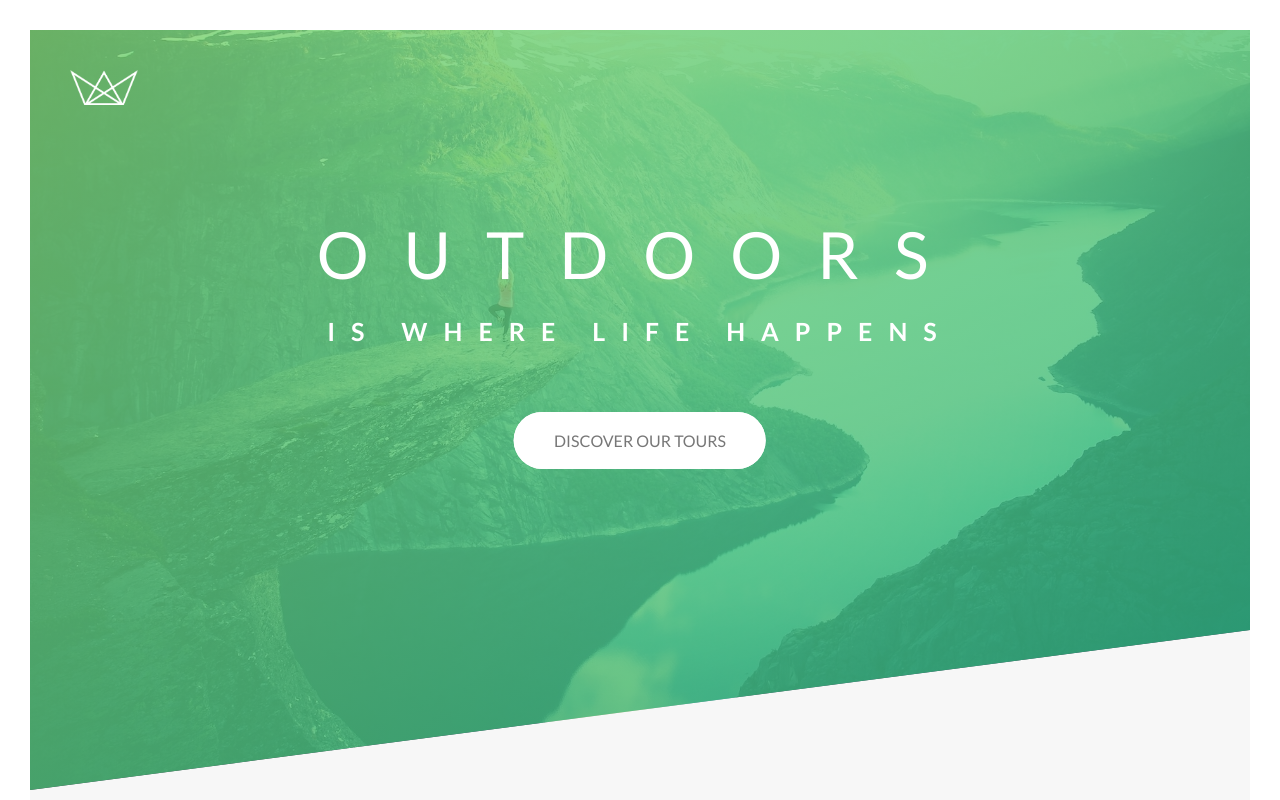
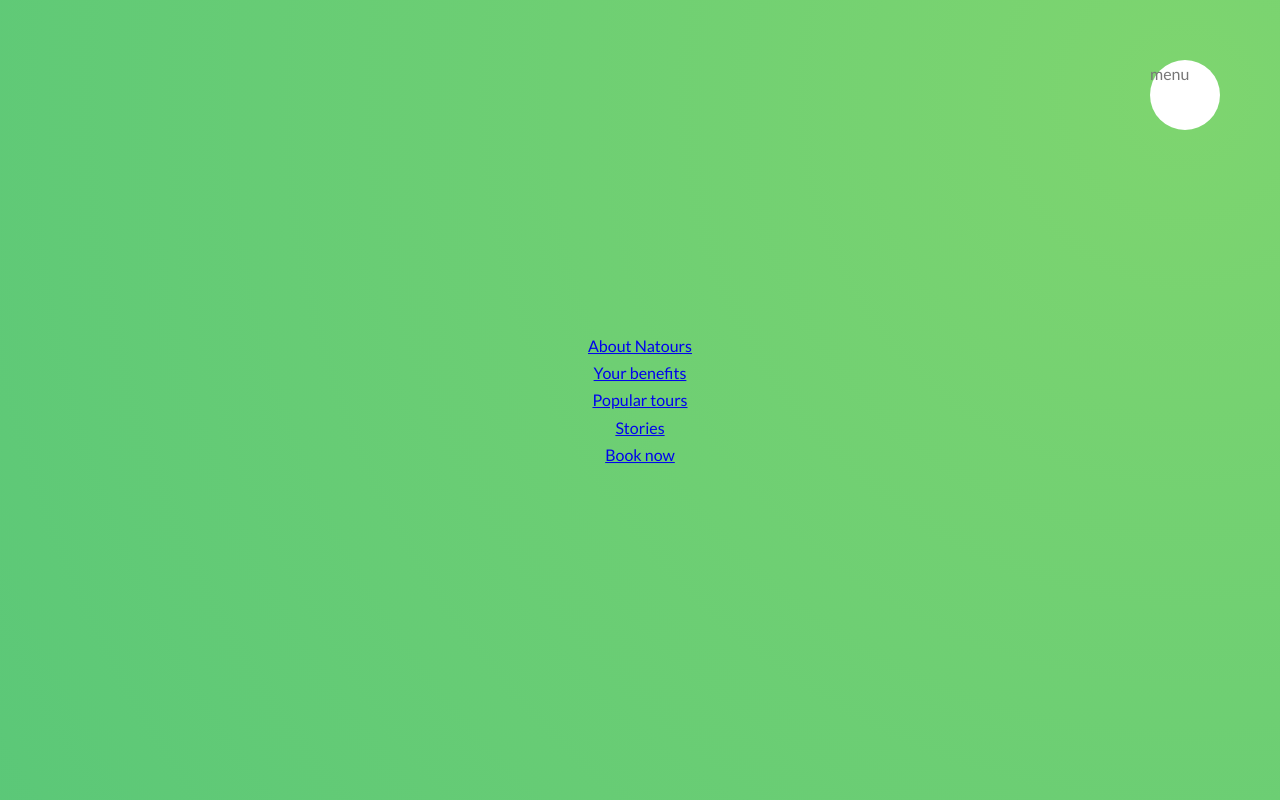
Before and after one commit to BBugarcic/natours, a website: page index.html in a window 1280 px wide. Shown: the top 800 px of the page. Drawn offline with Linux system fonts and the light colour scheme.

Commit message:
navigation initial - navigation list - navigation background - navigation button

```diff
--- a/index.html
+++ b/index.html
@@ -13,6 +13,22 @@
         <title>Natours | Exciting tours for adventurous people</title>
     </head>
     <body>
+        <div class="navigation">
+            <input type="checkbox" class="navigation__checkbox" id="navigation-toggle">
+
+            <label for="navigation-toggle" class="navigation__button">menu</label>
+
+            <div class="navigation__background">&nbsp;</div>
+            <nav class="navigation__nav">
+                <ul class="navigation__list">
+                    <li class="navigation__item"><a href="#" class="navigation__link">About Natours</a></li>
+                    <li class="navigation__item"><a href="#" class="navigation__link">Your benefits</a></li>
+                    <li class="navigation__item"><a href="#" class="navigation__link">Popular tours</a></li>
+                    <li class="navigation__item"><a href="#" class="navigation__link">Stories</a></li>
+                    <li class="navigation__item"><a href="#" class="navigation__link">Book now</a></li>
+                </ul>
+            </nav>
+        </div>
         <header class="header">
             <div class="header__logo-box">
                 <img src="img/logo-white.png" alt="Logo" class="header__logo">
--- a/sass/abstracts/_mixins.scss
+++ b/sass/abstracts/_mixins.scss
@@ -5,3 +5,10 @@
         display: table;
     }
 }
+
+@mixin center-absolute {
+    position: absolute;
+    top: 50%;
+    left: 50%;
+    transform: translate(-50%, -50%);
+}
--- /dev/null
+++ b/sass/layout/_navigation.scss
@@ -0,0 +1,53 @@
+.navigation {
+    &__checkbox {
+        display: none;
+    }
+
+    &__button {
+        background-color: $color-white;
+        height: 7rem;
+        width: 7rem;
+        position: fixed;
+        top: 6rem;
+        right: 6rem;
+        border-radius: 50%;
+        z-index: 2000;
+    }
+
+    &__background {
+        height: 6rem;
+        width: 6rem;
+        border-radius: 50%;
+        position: fixed;
+        top: 6.5rem;
+        right: 6.5rem;
+        background-image: radial-gradient($color-primary-light, $color-primary-dark);
+        z-index: 1000;
+        transform: scale(80);
+    }
+
+    &__nav {
+        height: 100%;
+        width: 100%;
+        position: fixed;
+        top: 0;
+        right: 0;
+        z-index: 1500;
+    }
+
+    &__list {
+        @include center-absolute;
+        list-style: none;
+        text-align: center;
+        text-decoration: none;
+
+    }
+
+    &__item {
+
+    }
+
+    &__link {
+
+    }
+}
--- a/sass/main.scss
+++ b/sass/main.scss
@@ -12,6 +12,7 @@
 @import "components/story";
 @import "components/bg-video";
 @import "components/form";
+@import "layout/navigation";
 @import "layout/header";
 @import "layout/grid";
 @import "layout/footer";
```
Also changed, not shown: css/style.css.
